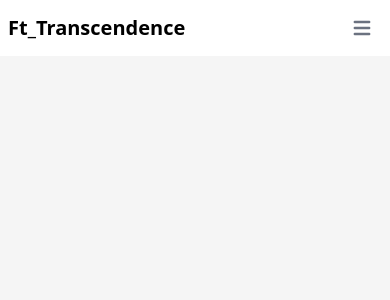
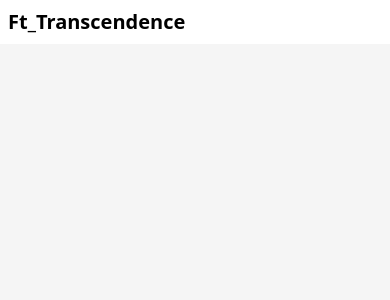
Before and after one commit to dediane/ft_transcendance, a Next.js app in the folder frontend/: page / in a window 390 px wide. Shown: the top 300 px of the page. Built offline with nearby package versions, Linux system fonts and the light colour scheme.

Commit message:
adding navbar for routing

```diff
--- a/frontend/src/components/Navbar.tsx
+++ b/frontend/src/components/Navbar.tsx
@@ -6,10 +6,6 @@
     <nav className={styles.navbar}>
     <div className="container flex flex-wrap items-center justify-between mx-auto">
     <span className="self-center text-xl font-semibold whitespace-nowrap dark:text-white">Ft_Transcendence</span>
-    <button data-collapse-toggle="navbar-default" type="button" className="inline-flex items-center p-2 ml-3 text-sm text-gray-500 rounded-lg md:hidden hover:bg-gray-100 focus:outline-none focus:ring-2 focus:ring-gray-200" aria-controls="navbar-default" aria-expanded="false">
-      <span className="sr-only">Open main menu</span>
-      <svg className="w-6 h-6" aria-hidden="true" fill="currentColor" viewBox="0 0 20 20" xmlns="http://www.w3.org/2000/svg"><path fill-rule="evenodd" d="M3 5a1 1 0 011-1h12a1 1 0 110 2H4a1 1 0 01-1-1zM3 10a1 1 0 011-1h12a1 1 0 110 2H4a1 1 0 01-1-1zM3 15a1 1 0 011-1h12a1 1 0 110 2H4a1 1 0 01-1-1z" clip-rule="evenodd"></path></svg>
-    </button>
     <div className="hidden w-full md:block md:w-auto" id="navbar-default">
       <ul className="flex flex-col p-4 mt-4 border border-gray-100 rounded-lg bg-gray-50 md:flex-row md:space-x-8 md:mt-0 md:text-sm md:font-medium md:border-0 md:bg-white">
         <li>
@@ -27,7 +23,6 @@
           <a href="#" className={styles.link}>
             Login</a>
         </li>
-
       </ul>
     </div>
   </div>
--- a/frontend/src/pages/_app.tsx
+++ b/frontend/src/pages/_app.tsx
@@ -1,12 +1,13 @@
 import '@/styles/globals.css'
 import type { AppProps } from 'next/app'
 import Layout from '@/components/Layout';
+import Home from '.';
 
 
 function App({ Component, pageProps }: AppProps) {
   return (
     <div>
-      <Layout>
+      <Layout {...pageProps}>
       <Component {...pageProps} />
       </Layout>
     </div>
```
